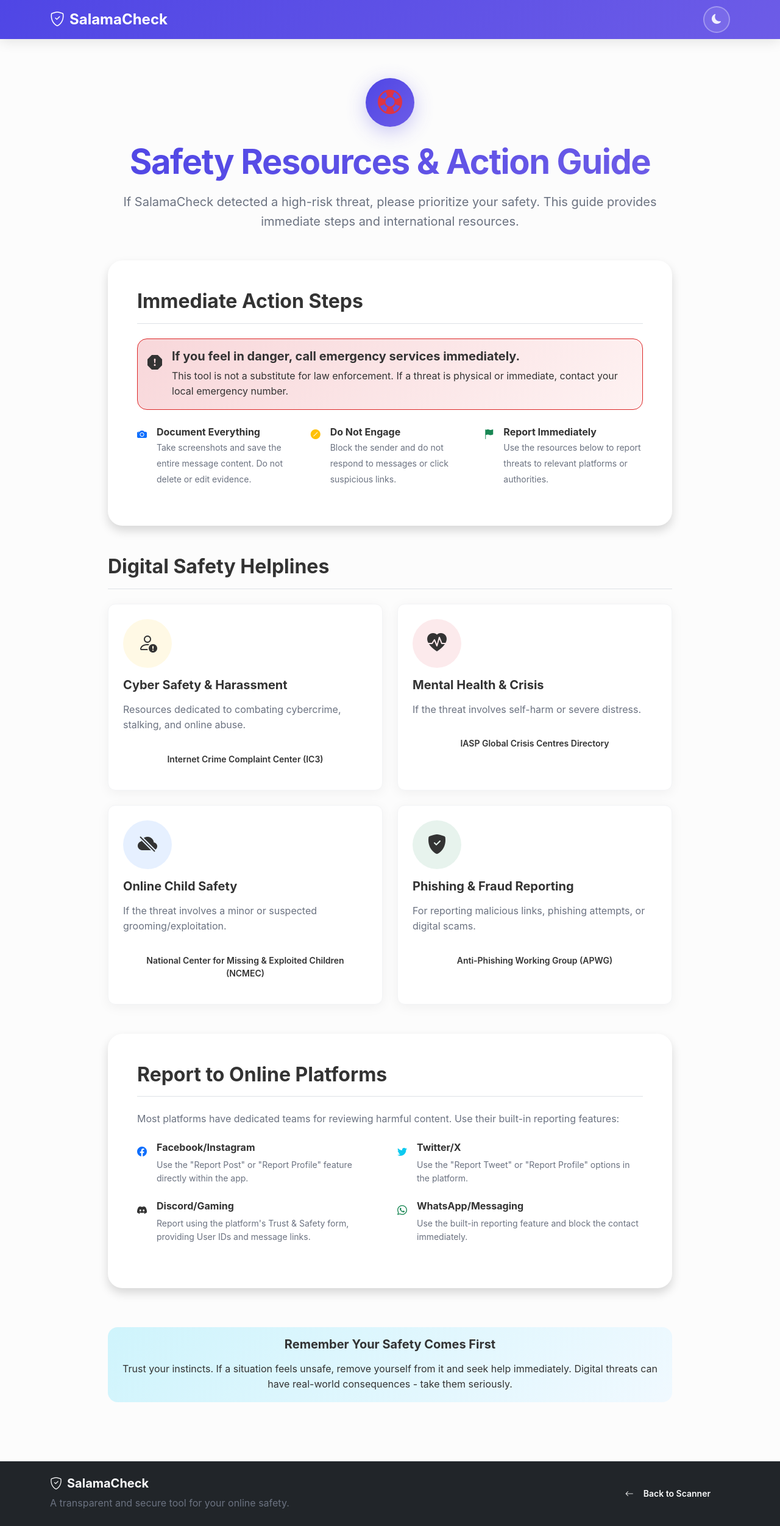
After one commit to fredxotic/SalamaCheck, a Flask app: template templates/safety_resources.html in a window 1280 px wide. The commit adds this page. Shown: the whole page at 61% size. Run offline with Flask 3, Linux system fonts and the light colour scheme; the template is opened without the code that fills it, so the values that code supplies are empty.

Commit message:
Added a safety_resources page

```diff
--- a/app.py
+++ b/app.py
@@ -232,6 +232,10 @@ class ResponseBuilder:
 def index():
     return render_template('index.html')
 
+@app.route('/safety-resources')
+def safety_resources():
+    return render_template('safety_resources.html')
+
 @app.route('/api/scan/url', methods=['POST'])
 @limiter.limit("10 per minute")
 def scan_url_endpoint():
--- a/static/css/style.css
+++ b/static/css/style.css
@@ -698,6 +698,95 @@ footer a.text-light-emphasis:hover {
     background-color: var(--surface) !important;
 }
 
+/* ===== Resource Cards - FIXED for Dark Mode ===== */
+.resource-card {
+    transition: all 0.2s ease-in-out;
+    border-radius: 12px;
+    border: 1px solid var(--border-light);
+    background-color: var(--surface);
+    color: var(--text);
+}
+
+.resource-card:hover {
+    box-shadow: var(--card-shadow-hover);
+    transform: translateY(-2px);
+}
+
+.resource-card h5,
+.resource-card h6,
+.resource-card strong {
+    color: var(--text) !important;
+}
+
+.resource-card p,
+.resource-card .text-muted {
+    color: var(--text-muted) !important;
+}
+
+.resource-card .btn {
+    color: inherit;
+}
+
+/* Ensure all text in cards is visible in dark mode */
+.card h1,
+.card h2,
+.card h3,
+.card h4,
+.card h5,
+.card h6,
+.card p,
+.card span,
+.card div,
+.card strong,
+.card small {
+    color: var(--text) !important;
+}
+
+.card .text-muted {
+    color: var(--text-muted) !important;
+}
+
+/* Fix for alert text colors in dark mode */
+.alert {
+    color: inherit !important;
+}
+
+.alert h1,
+.alert h2,
+.alert h3,
+.alert h4,
+.alert h5,
+.alert h6,
+.alert p,
+.alert span {
+    color: inherit !important;
+}
+
+/* Specific fixes for safety resources page */
+.alert-danger {
+    background: linear-gradient(135deg, #f8d7da, #fef2f2);
+    border: 1px solid var(--danger);
+    color: #721c24;
+}
+
+[data-theme="dark"] .alert-danger {
+    background: linear-gradient(135deg, #7f1d1d, #991b1b);
+    border-color: var(--danger-light);
+    color: #fecaca;
+}
+
+.alert-info {
+    background: linear-gradient(135deg, #cff4fc, #f0f9ff);
+    border: 1px solid #b6d4fe;
+    color: #055160;
+}
+
+[data-theme="dark"] .alert-info {
+    background: linear-gradient(135deg, #1e3a5f, #1e40af);
+    border-color: #3b82f6;
+    color: #dbeafe;
+}
+
 /* ===== Animations (Unchanged) ===== */
 @keyframes slideIn {
     from {
--- /dev/null
+++ b/templates/safety_resources.html
@@ -0,0 +1,265 @@
+<!DOCTYPE html>
+<html lang="en" data-theme="light">
+<head>
+    <meta charset="UTF-8">
+    <meta name="viewport" content="width=device-width, initial-scale=1.0">
+    <title>Safety Resources & Reporting Guide - SalamaCheck</title>
+    <link href="https://cdn.jsdelivr.net/npm/bootstrap@5.3.0/dist/css/bootstrap.min.css" rel="stylesheet">
+    <link rel="stylesheet" href="https://cdn.jsdelivr.net/npm/bootstrap-icons@1.10.0/font/bootstrap-icons.css">
+    <link rel="stylesheet" href="{{ url_for('static', filename='css/style.css') }}">
+    <link rel="icon" type="image/png" href="{{ url_for('static', filename='images/icon.png') }}">
+</head>
+<body>
+    <nav class="navbar navbar-expand-lg navbar-dark bg-primary fixed-top">
+        <div class="container">
+            <a class="navbar-brand fw-bold d-flex align-items-center" href="{{ url_for('index') }}#scanner" aria-label="SalamaCheck Home">
+                <i class="bi bi-shield-check me-2" aria-hidden="true"></i>
+                <span>SalamaCheck</span>
+            </a>
+            <button class="theme-toggle" id="themeToggle" title="Toggle theme" aria-label="Toggle theme">
+                <i class="bi bi-moon-fill" aria-hidden="true"></i>
+            </button>
+        </div>
+    </nav>
+
+    <div class="container my-5" style="padding-top: 80px;">
+        <div class="row justify-content-center">
+            <div class="col-lg-10">
+                <header class="text-center mb-5">
+                    <div class="hero-logo bg-danger bg-opacity-10 text-danger mb-4">
+                        <i class="bi bi-life-preserver" aria-hidden="true"></i>
+                    </div>
+                    <h1 class="display-4 fw-bold mb-3">Safety Resources & Action Guide</h1>
+                    <p class="lead text-muted">
+                        If SalamaCheck detected a high-risk threat, please prioritize your safety. This guide provides immediate steps and international resources.
+                    </p>
+                </header>
+
+                <div class="card shadow border-0 mb-5">
+                    <div class="card-body p-4 p-md-5">
+                        <h2 class="fw-bold mb-4 border-bottom pb-3">Immediate Action Steps</h2>
+                        <div class="alert alert-danger d-flex align-items-start" role="alert">
+                            <i class="bi bi-exclamation-octagon-fill fs-4 me-3 mt-1" aria-hidden="true"></i>
+                            <div>
+                                <h5 class="alert-heading fw-bold mb-2">If you feel in danger, call emergency services immediately.</h5>
+                                <p class="mb-0">
+                                    This tool is not a substitute for law enforcement. If a threat is physical or immediate, contact your local emergency number.
+                                </p>
+                            </div>
+                        </div>
+
+                        <div class="row mt-4">
+                            <div class="col-md-4 mb-3">
+                                <div class="d-flex">
+                                    <i class="bi bi-camera-fill text-primary me-3 mt-1" aria-hidden="true"></i>
+                                    <div>
+                                        <strong class="d-block">Document Everything</strong>
+                                        <small class="text-muted">Take screenshots and save the entire message content. Do not delete or edit evidence.</small>
+                                    </div>
+                                </div>
+                            </div>
+                            <div class="col-md-4 mb-3">
+                                <div class="d-flex">
+                                    <i class="bi bi-slash-circle-fill text-warning me-3 mt-1" aria-hidden="true"></i>
+                                    <div>
+                                        <strong class="d-block">Do Not Engage</strong>
+                                        <small class="text-muted">Block the sender and do not respond to messages or click suspicious links.</small>
+                                    </div>
+                                </div>
+                            </div>
+                            <div class="col-md-4 mb-3">
+                                <div class="d-flex">
+                                    <i class="bi bi-flag-fill text-success me-3 mt-1" aria-hidden="true"></i>
+                                    <div>
+                                        <strong class="d-block">Report Immediately</strong>
+                                        <small class="text-muted">Use the resources below to report threats to relevant platforms or authorities.</small>
+                                    </div>
+                                </div>
+                            </div>
+                        </div>
+                    </div>
+                </div>
+
+                <div class="mb-5">
+                    <h2 class="fw-bold mb-4 border-bottom pb-3">Digital Safety Helplines</h2>
+                    <div class="row g-4">
+                        <div class="col-md-6">
+                            <div class="card resource-card p-4 h-100">
+                                <div class="feature-icon bg-warning bg-opacity-10 text-warning rounded-circle d-inline-flex align-items-center justify-content-center mb-3">
+                                    <i class="bi bi-person-exclamation" aria-hidden="true"></i>
+                                </div>
+                                <h5 class="fw-bold mb-3">Cyber Safety & Harassment</h5>
+                                <p class="text-muted mb-3">Resources dedicated to combating cybercrime, stalking, and online abuse.</p>
+                                <a href="https://cybercrime.gov/" target="_blank" class="btn btn-outline-warning btn-sm">Internet Crime Complaint Center (IC3)</a>
+                            </div>
+                        </div>
+                        <div class="col-md-6">
+                            <div class="card resource-card p-4 h-100">
+                                <div class="feature-icon bg-danger bg-opacity-10 text-danger rounded-circle d-inline-flex align-items-center justify-content-center mb-3">
+                                    <i class="bi bi-heart-pulse-fill" aria-hidden="true"></i>
+                                </div>
+                                <h5 class="fw-bold mb-3">Mental Health & Crisis</h5>
+                                <p class="text-muted mb-3">If the threat involves self-harm or severe distress.</p>
+                                <a href="https://www.iasp.info/crisis-centres/" target="_blank" class="btn btn-outline-danger btn-sm">IASP Global Crisis Centres Directory</a>
+                            </div>
+                        </div>
+                        <div class="col-md-6">
+                            <div class="card resource-card p-4 h-100">
+                                <div class="feature-icon bg-primary bg-opacity-10 text-primary rounded-circle d-inline-flex align-items-center justify-content-center mb-3">
+                                    <i class="bi bi-cloud-slash-fill" aria-hidden="true"></i>
+                                </div>
+                                <h5 class="fw-bold mb-3">Online Child Safety</h5>
+                                <p class="text-muted mb-3">If the threat involves a minor or suspected grooming/exploitation.</p>
+                                <a href="https://www.missingkids.org/gethelp/cybertipline" target="_blank" class="btn btn-outline-primary btn-sm">National Center for Missing & Exploited Children (NCMEC)</a>
+                            </div>
+                        </div>
+                        <div class="col-md-6">
+                            <div class="card resource-card p-4 h-100">
+                                <div class="feature-icon bg-success bg-opacity-10 text-success rounded-circle d-inline-flex align-items-center justify-content-center mb-3">
+                                    <i class="bi bi-shield-fill-check" aria-hidden="true"></i>
+                                </div>
+                                <h5 class="fw-bold mb-3">Phishing & Fraud Reporting</h5>
+                                <p class="text-muted mb-3">For reporting malicious links, phishing attempts, or digital scams.</p>
+                                <a href="https://safebrowsing.google.com/safebrowsing/report_phish/" target="_blank" class="btn btn-outline-success btn-sm">Anti-Phishing Working Group (APWG)</a>
+                            </div>
+                        </div>
+                    </div>
+                </div>
+
+                <div class="card shadow border-0 mb-5">
+                    <div class="card-body p-4 p-md-5">
+                        <h2 class="fw-bold mb-4 border-bottom pb-3">Report to Online Platforms</h2>
+                        <p class="text-muted mb-4">Most platforms have dedicated teams for reviewing harmful content. Use their built-in reporting features:</p>
+
+                        <div class="row">
+                            <div class="col-md-6 mb-4">
+                                <div class="d-flex align-items-start">
+                                    <i class="bi bi-facebook text-primary me-3 mt-1" aria-hidden="true"></i>
+                                    <div>
+                                        <h6 class="fw-bold mb-2">Facebook/Instagram</h6>
+                                        <p class="text-muted small mb-0">Use the "Report Post" or "Report Profile" feature directly within the app.</p>
+                                    </div>
+                                </div>
+                            </div>
+                            <div class="col-md-6 mb-4">
+                                <div class="d-flex align-items-start">
+                                    <i class="bi bi-twitter text-info me-3 mt-1" aria-hidden="true"></i>
+                                    <div>
+                                        <h6 class="fw-bold mb-2">Twitter/X</h6>
+                                        <p class="text-muted small mb-0">Use the "Report Tweet" or "Report Profile" options in the platform.</p>
+                                    </div>
+                                </div>
+                            </div>
+                            <div class="col-md-6 mb-4">
+                                <div class="d-flex align-items-start">
+                                    <i class="bi bi-discord text-indigo me-3 mt-1" aria-hidden="true"></i>
+                                    <div>
+                                        <h6 class="fw-bold mb-2">Discord/Gaming</h6>
+                                        <p class="text-muted small mb-0">Report using the platform's Trust & Safety form, providing User IDs and message links.</p>
+                                    </div>
+                                </div>
+                            </div>
+                            <div class="col-md-6 mb-4">
+                                <div class="d-flex align-items-start">
+                                    <i class="bi bi-whatsapp text-success me-3 mt-1" aria-hidden="true"></i>
+                                    <div>
+                                        <h6 class="fw-bold mb-2">WhatsApp/Messaging</h6>
+                                        <p class="text-muted small mb-0">Use the built-in reporting feature and block the contact immediately.</p>
+                                    </div>
+                                </div>
+                            </div>
+                        </div>
+                    </div>
+                </div>
+
+                <div class="text-center mt-5 pt-3">
+                    <div class="alert alert-info border-0">
+                        <h5 class="fw-bold mb-3">Remember Your Safety Comes First</h5>
+                        <p class="mb-0">
+                            Trust your instincts. If a situation feels unsafe, remove yourself from it and seek help immediately.
+                            Digital threats can have real-world consequences - take them seriously.
+                        </p>
+                    </div>
+                </div>
+            </div>
+        </div>
+    </div>
+
+    <footer class="bg-dark text-light py-4 mt-5">
+        <div class="container">
+            <div class="row align-items-center">
+                <div class="col-lg-8">
+                    <h5 class="fw-bold mb-2">
+                        <i class="bi bi-shield-check me-2" aria-hidden="true"></i>SalamaCheck
+                    </h5>
+                    <p class="text-light-emphasis mb-0">
+                        A transparent and secure tool for your online safety.
+                    </p>
+                </div>
+                <div class="col-lg-4 text-lg-end">
+                    <a href="{{ url_for('index') }}" class="btn btn-outline-light btn-sm">
+                        <i class="bi bi-arrow-left me-2" aria-hidden="true"></i>Back to Scanner
+                    </a>
+                </div>
+            </div>
+        </div>
+    </footer>
+
+    <script src="https://cdn.jsdelivr.net/npm/bootstrap@5.3.0/dist/js/bootstrap.bundle.min.js"></script>
+    <script>
+        // Theme Management for safety_resources.html
+        class ThemeManager {
+            static init() {
+                const themeToggle = document.getElementById('themeToggle');
+                if (!themeToggle) return;
+
+                const savedTheme = localStorage.getItem('salama-theme') || 'light';
+                this.setTheme(savedTheme);
+
+                themeToggle.addEventListener('click', () => {
+                    const currentTheme = document.documentElement.getAttribute('data-theme') || 'light';
+                    const newTheme = currentTheme === 'dark' ? 'light' : 'dark';
+                    this.setTheme(newTheme);
+                });
+            }
+
+            static setTheme(theme) {
+                document.documentElement.setAttribute('data-theme', theme);
+                localStorage.setItem('salama-theme', theme);
+
+                const icon = document.getElementById('themeToggle')?.querySelector('i');
+                if (!icon) return;
+
+                if (theme === 'dark') {
+                    icon.className = 'bi bi-sun-fill';
+                    themeToggle.setAttribute('aria-label', 'Switch to light theme');
+                    themeToggle.title = 'Switch to light theme';
+                } else {
+                    icon.className = 'bi bi-moon-fill';
+                    themeToggle.setAttribute('aria-label', 'Switch to dark theme');
+                    themeToggle.title = 'Switch to dark theme';
+                }
+            }
+        }
+
+        // Initialize theme when page loads
+        document.addEventListener('DOMContentLoaded', function() {
+            ThemeManager.init();
+
+            // Add smooth scrolling for anchor links
+            document.querySelectorAll('a[href^="#"]').forEach(anchor => {
+                anchor.addEventListener('click', function (e) {
+                    e.preventDefault();
+                    const target = document.querySelector(this.getAttribute('href'));
+                    if (target) {
+                        target.scrollIntoView({
+                            behavior: 'smooth',
+                            block: 'start'
+                        });
+                    }
+                });
+            });
+        });
+    </script>
+</body>
+</html>
```
Also changed, not shown: static/js/script.js (+6 -7 lines).
